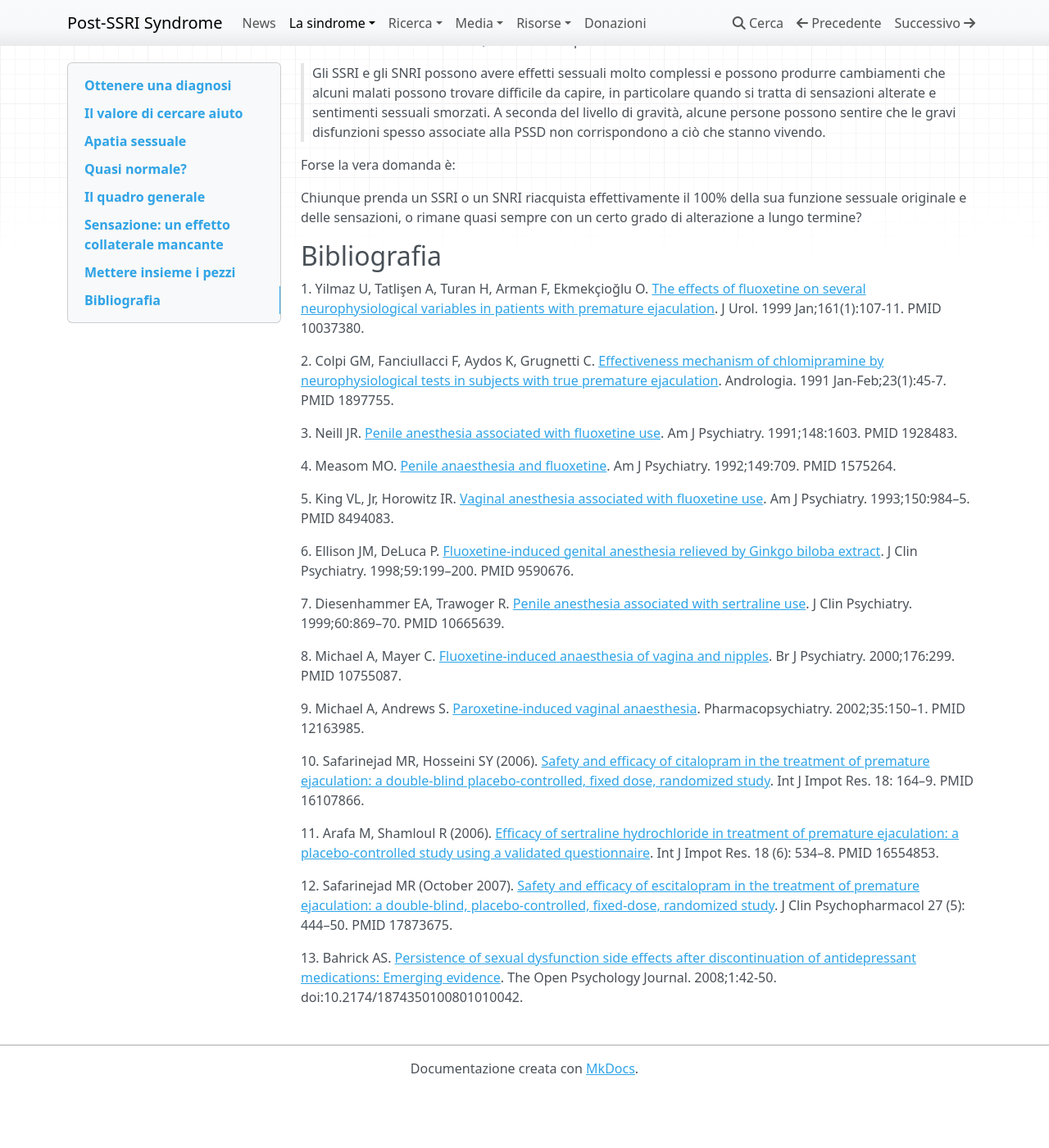
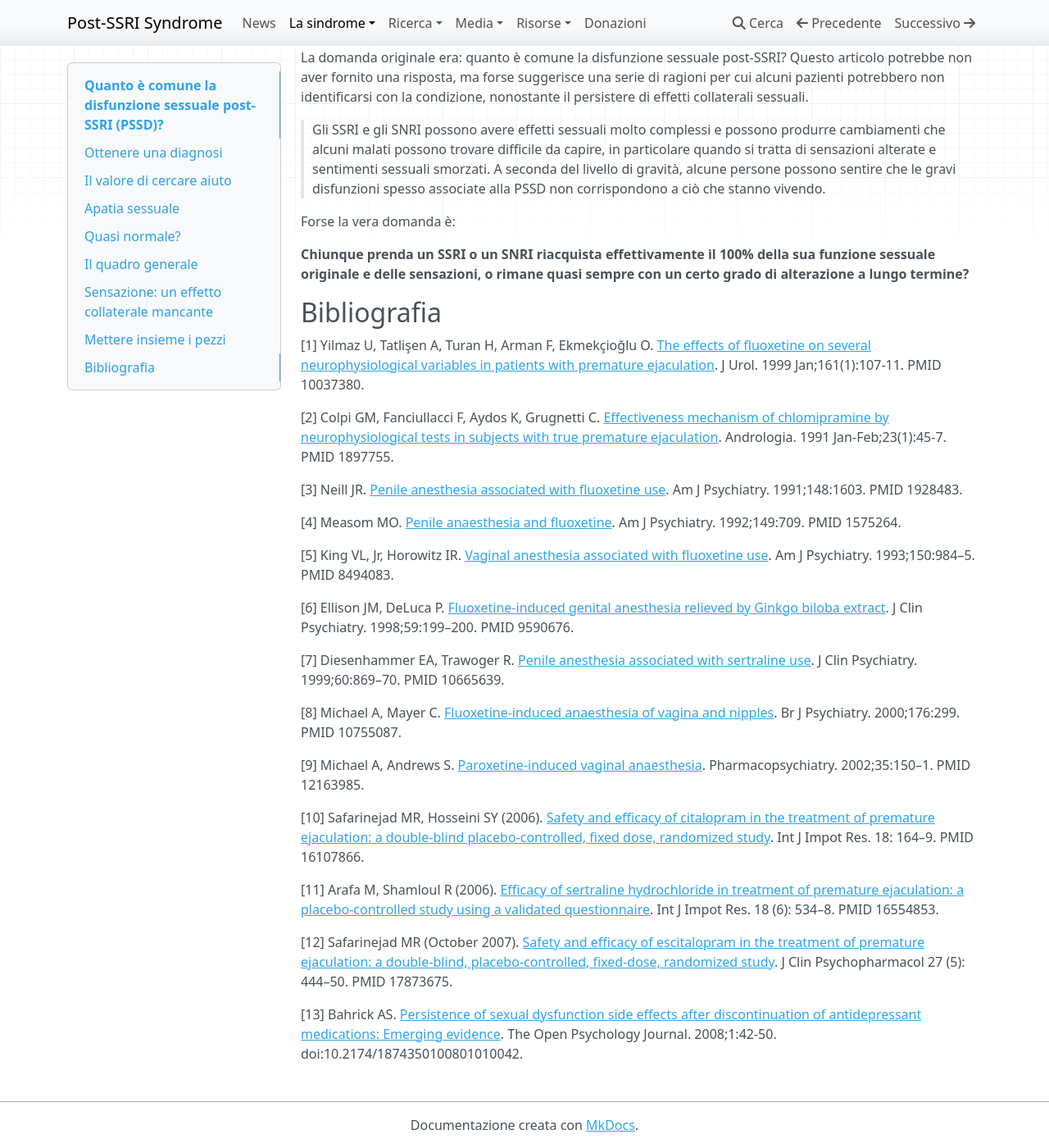
Before and after one commit to postssrisyndrome/windmill, an MkDocs documentation site: the page built from docs/la-sindrome/prevalenza.md, in a window 1280 px wide and 1400 px high, scrolled down 6675 px. Shown: the whole window at 82% size. Built offline with MkDocs 1.6.1, drawn with Linux system fonts in a browser that asks for light colours; nearby versions of some CDN libraries; before the commit the page ends 8006 px from its top, so only the background shows below that.

Commit message:
prevalenza.md: meta, h1, formattazione riferimenti
references

```diff
--- a/docs/la-sindrome/prevalenza.md
+++ b/docs/la-sindrome/prevalenza.md
@@ -138,32 +136,32 @@
 
 Forse la vera domanda è:
 
-Chiunque prenda un SSRI o un SNRI riacquista effettivamente il 100% della sua funzione sessuale originale e delle sensazioni, o rimane quasi sempre con un certo grado di alterazione a lungo termine?
+**Chiunque prenda un SSRI o un SNRI riacquista effettivamente il 100% della sua funzione sessuale originale e delle sensazioni, o rimane quasi sempre con un certo grado di alterazione a lungo termine?**
 
 ## Bibliografia
 
-1\. Yilmaz U, Tatlişen A, Turan H, Arman F, Ekmekçioğlu O. [The effects of fluoxetine on several neurophysiological variables in patients with premature ejaculation](https://www.ncbi.nlm.nih.gov/pubmed/10037380). J Urol. 1999 Jan;161(1):107-11. PMID 10037380.
+\[1\] Yilmaz U, Tatlişen A, Turan H, Arman F, Ekmekçioğlu O. [The effects of fluoxetine on several neurophysiological variables in patients with premature ejaculation](https://www.ncbi.nlm.nih.gov/pubmed/10037380). J Urol. 1999 Jan;161(1):107-11. PMID 10037380.
 
-2\. Colpi GM, Fanciullacci F, Aydos K, Grugnetti C. [Effectiveness mechanism of chlomipramine by neurophysiological tests in subjects with true premature ejaculation](https://www.ncbi.nlm.nih.gov/pubmed/1897755). Andrologia. 1991 Jan-Feb;23(1):45-7. PMID 1897755.
+\[2\] Colpi GM, Fanciullacci F, Aydos K, Grugnetti C. [Effectiveness mechanism of chlomipramine by neurophysiological tests in subjects with true premature ejaculation](https://www.ncbi.nlm.nih.gov/pubmed/1897755). Andrologia. 1991 Jan-Feb;23(1):45-7. PMID 1897755.
 
-3\. Neill JR. [Penile anesthesia associated with fluoxetine use](https://www.ncbi.nlm.nih.gov/pubmed/1928483). Am J Psychiatry. 1991;148:1603. PMID 1928483.
+\[3\] Neill JR. [Penile anesthesia associated with fluoxetine use](https://www.ncbi.nlm.nih.gov/pubmed/1928483). Am J Psychiatry. 1991;148:1603. PMID 1928483.
 
-4\. Measom MO. [Penile anaesthesia and fluoxetine](https://www.ncbi.nlm.nih.gov/pubmed/1575264). Am J Psychiatry. 1992;149:709. PMID 1575264.
+\[4\] Measom MO. [Penile anaesthesia and fluoxetine](https://www.ncbi.nlm.nih.gov/pubmed/1575264). Am J Psychiatry. 1992;149:709. PMID 1575264.
 
-5\. King VL, Jr, Horowitz IR. [Vaginal anesthesia associated with fluoxetine use](https://www.ncbi.nlm.nih.gov/pubmed/8494083). Am J Psychiatry. 1993;150:984–5. PMID 8494083.
+\[5\] King VL, Jr, Horowitz IR. [Vaginal anesthesia associated with fluoxetine use](https://www.ncbi.nlm.nih.gov/pubmed/8494083). Am J Psychiatry. 1993;150:984–5. PMID 8494083.
 
-6\. Ellison JM, DeLuca P. [Fluoxetine-induced genital anesthesia relieved by Ginkgo biloba extract](https://www.ncbi.nlm.nih.gov/pubmed/9590676). J Clin Psychiatry. 1998;59:199–200. PMID 9590676.
+\[6\] Ellison JM, DeLuca P. [Fluoxetine-induced genital anesthesia relieved by Ginkgo biloba extract](https://www.ncbi.nlm.nih.gov/pubmed/9590676). J Clin Psychiatry. 1998;59:199–200. PMID 9590676.
 
-7\. Diesenhammer EA, Trawoger R. [Penile anesthesia associated with sertraline use](https://www.ncbi.nlm.nih.gov/pubmed/10665639). J Clin Psychiatry. 1999;60:869–70. PMID 10665639.
+\[7\] Diesenhammer EA, Trawoger R. [Penile anesthesia associated with sertraline use](https://www.ncbi.nlm.nih.gov/pubmed/10665639). J Clin Psychiatry. 1999;60:869–70. PMID 10665639.
 
-8\. Michael A, Mayer C. [Fluoxetine-induced anaesthesia of vagina and nipples](https://www.ncbi.nlm.nih.gov/pubmed/10755087). Br J Psychiatry. 2000;176:299. PMID 10755087.
+\[8\] Michael A, Mayer C. [Fluoxetine-induced anaesthesia of vagina and nipples](https://www.ncbi.nlm.nih.gov/pubmed/10755087). Br J Psychiatry. 2000;176:299. PMID 10755087.
 
-9\. Michael A, Andrews S. [Paroxetine-induced vaginal anaesthesia](https://www.ncbi.nlm.nih.gov/pubmed/12163985). Pharmacopsychiatry. 2002;35:150–1. PMID 12163985.
+\[9\] Michael A, Andrews S. [Paroxetine-induced vaginal anaesthesia](https://www.ncbi.nlm.nih.gov/pubmed/12163985). Pharmacopsychiatry. 2002;35:150–1. PMID 12163985.
 
-10\. Safarinejad MR, Hosseini SY (2006). [Safety and efficacy of citalopram in the treatment of premature ejaculation: a double-blind placebo-controlled, fixed dose, randomized study](https://www.ncbi.nlm.nih.gov/pubmed/16107866). Int J Impot Res. 18: 164–9. PMID 16107866.
+\[10\] Safarinejad MR, Hosseini SY (2006). [Safety and efficacy of citalopram in the treatment of premature ejaculation: a double-blind placebo-controlled, fixed dose, randomized study](https://www.ncbi.nlm.nih.gov/pubmed/16107866). Int J Impot Res. 18: 164–9. PMID 16107866.
 
-11\. Arafa M, Shamloul R (2006). [Efficacy of sertraline hydrochloride in treatment of premature ejaculation: a placebo-controlled study using a validated questionnaire](https://www.ncbi.nlm.nih.gov/pubmed/16554853). Int J Impot Res. 18 (6): 534–8. PMID 16554853.
+\[11\] Arafa M, Shamloul R (2006). [Efficacy of sertraline hydrochloride in treatment of premature ejaculation: a placebo-controlled study using a validated questionnaire](https://www.ncbi.nlm.nih.gov/pubmed/16554853). Int J Impot Res. 18 (6): 534–8. PMID 16554853.
 
-12\. Safarinejad MR (October 2007). [Safety and efficacy of escitalopram in the treatment of premature ejaculation: a double-blind, placebo-controlled, fixed-dose, randomized study](https://www.ncbi.nlm.nih.gov/pubmed/17873675). J Clin Psychopharmacol 27 (5): 444–50. PMID 17873675.
+\[12\] Safarinejad MR (October 2007). [Safety and efficacy of escitalopram in the treatment of premature ejaculation: a double-blind, placebo-controlled, fixed-dose, randomized study](https://www.ncbi.nlm.nih.gov/pubmed/17873675). J Clin Psychopharmacol 27 (5): 444–50. PMID 17873675.
 
-13\. Bahrick AS. [Persistence of sexual dysfunction side effects after discontinuation of antidepressant medications: Emerging evidence](http://benthamopen.com/ABSTRACT/TOPSYJ-1-42). The Open Psychology Journal. 2008;1:42-50. doi:10.2174/1874350100801010042.
+\[13\] Bahrick AS. [Persistence of sexual dysfunction side effects after discontinuation of antidepressant medications: Emerging evidence](http://benthamopen.com/ABSTRACT/TOPSYJ-1-42). The Open Psychology Journal. 2008;1:42-50. doi:10.2174/1874350100801010042.
```
Also changed, not shown: other parts of docs/la-sindrome/prevalenza.md (+2 -4 lines).
